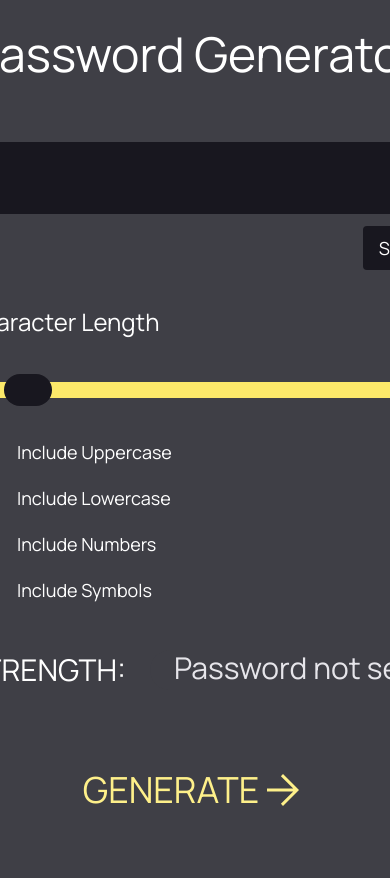
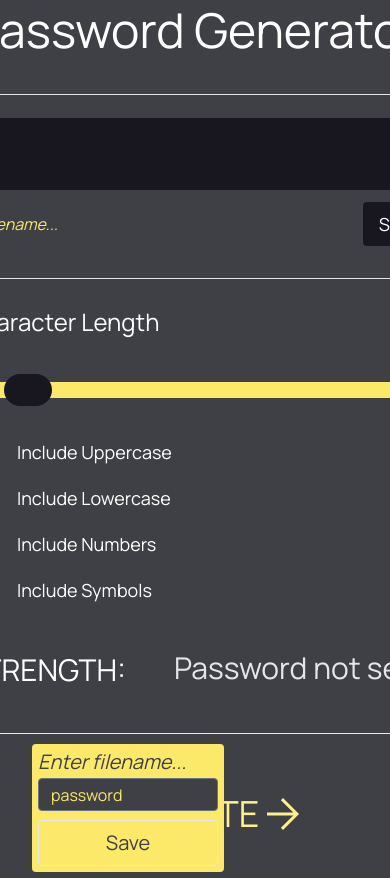
Before and after one commit to lorenzof97/password-generator, a Next.js app: page / in a window 390 px wide. Shown: the top 878 px of the page. Before the commit the page ends 854 px from the top, so only its background shows below. Built offline with nearby package versions, Linux system fonts and the light colour scheme.

Commit message:
further mobile responsiveness

```diff
--- a/pages/index.js
+++ b/pages/index.js
@@ -49,10 +49,10 @@ export default function Home() {
 
   useEffect(() => {
     if (saveSubmit) {
-      var saveName = `${fileName}.txt`
-      var hiddenElement = document.createElement('a');
-      hiddenElement.href = 'data:attachment/text,' + encodeURI(password);
-      hiddenElement.target = '_blank';
+      var saveName = `${fileName}.txt`;
+      var hiddenElement = document.createElement("a");
+      hiddenElement.href = "data:attachment/text," + encodeURI(password);
+      hiddenElement.target = "_blank";
       hiddenElement.download = saveName;
       hiddenElement.click();
     }
@@ -103,7 +103,9 @@ export default function Home() {
   function handleFileNameChange(e) {
     setFileName(e.target.value);
   }
-  {/* below validator is pretty simple and not universal though "safe", checks for alphanumerics and hyphen*/}
+  {
+    /* below validator is pretty simple and not universal though "safe", checks for alphanumerics and hyphen*/
+  }
   function fileValidator(e) {
     var validChars = new RegExp("/[a-z0-9]|[-]/gi");
     return !!validChars.test(e);
@@ -121,10 +123,12 @@ export default function Home() {
   }
   return (
     <>
-      <div className="flex flex-row">
+      <div className="flex flex-row ">
         <div className="flex flex-col transition-all">
-          <h1 className="text-center text-5xl p-10">Password Generator</h1>
-          <div className="w-full h-6" />
+          <h1 className="text-center text-5xl font-playfair p-10">
+            Password Generator
+          </h1>
+          <div className="w-full h-6 border-t" />
           <div className="bg-[#18171F] flex flex-row items-center p-3">
             <h2 className="ml-5 text-2xl">{password}</h2>
             <h3
@@ -153,19 +157,50 @@ export default function Home() {
               />
             </svg>
           </div>
+
+          <div className="flex flex-row items-center">
+            <p className="absolute mt-3 mx-4 p-1 italic text-yellow-200">
+              Enter Filename...
+            </p>
+            <form
+              className={`${
+                !saveModule ? "hidden opacity-0" : "sm:opacity-100"
+              } mt-3  mx-4  absolute flex flex-row border-2 ml-40 items-center justify-end w-64 h-12 rounded bg-yellow-200 border-none text-xl text-zinc-700 transition-all delay-100`}
+            >
+              <div className="flex flex-row">
+            <input
+              id="fileName"
+              type="text"
+              value={fileName}
+              onChange={handleFileNameChange}
+              className="w-full h-4/5 bg-zinc-700 text-yellow-200 my-0.5 mb-0.5 mx-1 rounded"
+            />
+            {/* elected to go for p tag over label tag as label padding was difficult to work with (wanted the ".txt" extension on screen closer to the input field whereas the "label" element always added extra static padding) */}
+            </div>
+             <button
+                type="submit"
+                onClick={() => setSaveModule(false)}
+                className="mt-0 mx-0 p-1 border rounded h-full hover:text-yellow-200 hover:bg-zinc-700 transition-all"
+              >
+                Save
+              </button>
+            </form>
+
             <button
               onClick={() => setSaveModule(!saveModule)}
               onMouseEnter={() => setSaveHover(true)}
               onMouseLeave={() => setSaveHover(false)}
               className={`${saveModule ? "text-black bg-yellow-200" : ""} ${
                 saveHover ? "text-black bg-yellow-200" : ""
-            } text-lg mt-3 ml-auto mr-0 bg-[#18171F] px-4 py-2 rounded transition-all`}
+              } text-lg mt-3 ml-auto mr-0 sm:my-4 bg-[#18171F] px-4 py-2 rounded transition-all`}
             >
               Save As...
             </button>
+          </div>
           <div className="w-full h-2" />
           {/* below controls "main" box of the generator */}
           <div className="px-12 py-6 text-lg rounded-3xl">
+            <div className="w-full h-6 border-t" />
             <div className="flex flex-row text-2xl pb-4 items-center">
               Character Length
               <p
@@ -241,6 +276,7 @@ export default function Home() {
               </label>
             </div>
             {/* button that handles password generation */}
+            <div className="w-full h-6 border-b" />
             <button
               onClick={() => setSubmit(true)}
               onMouseEnter={() => setGenerateHover(true)}
@@ -271,7 +307,7 @@ export default function Home() {
         <form
           onSubmit={handleSubmit}
           className={`${
-            !saveModule ? "opacity-0" : "opacity-100"
+            !saveModule ? "sm:hidden sm:opacity-0" : "opacity-100"
           } absolute flex flex-col border-2 w-48 h-32 mt-[-34.5%] ml-[29.5%] p-0.5 rounded bg-yellow-200 border-none text-xl text-zinc-700 transition-all delay-100`}
         >
           <p className="text-md mt-0.5 mb-0.5 mx-1 italic">Enter filename...</p>
@@ -284,7 +320,6 @@ export default function Home() {
               className="w-full h-4/5 bg-zinc-700 text-yellow-200 mt-0 mb-0.5 mx-1 rounded"
             />
             {/* elected to go for p tag over label tag as label padding was difficult to work with (wanted the ".txt" extension on screen closer to the input field whereas the "label" element always added extra static padding) */}
-
           </div>
           <button
             type="submit"
```
Lines whose indentation alone changed are shown as unchanged.
